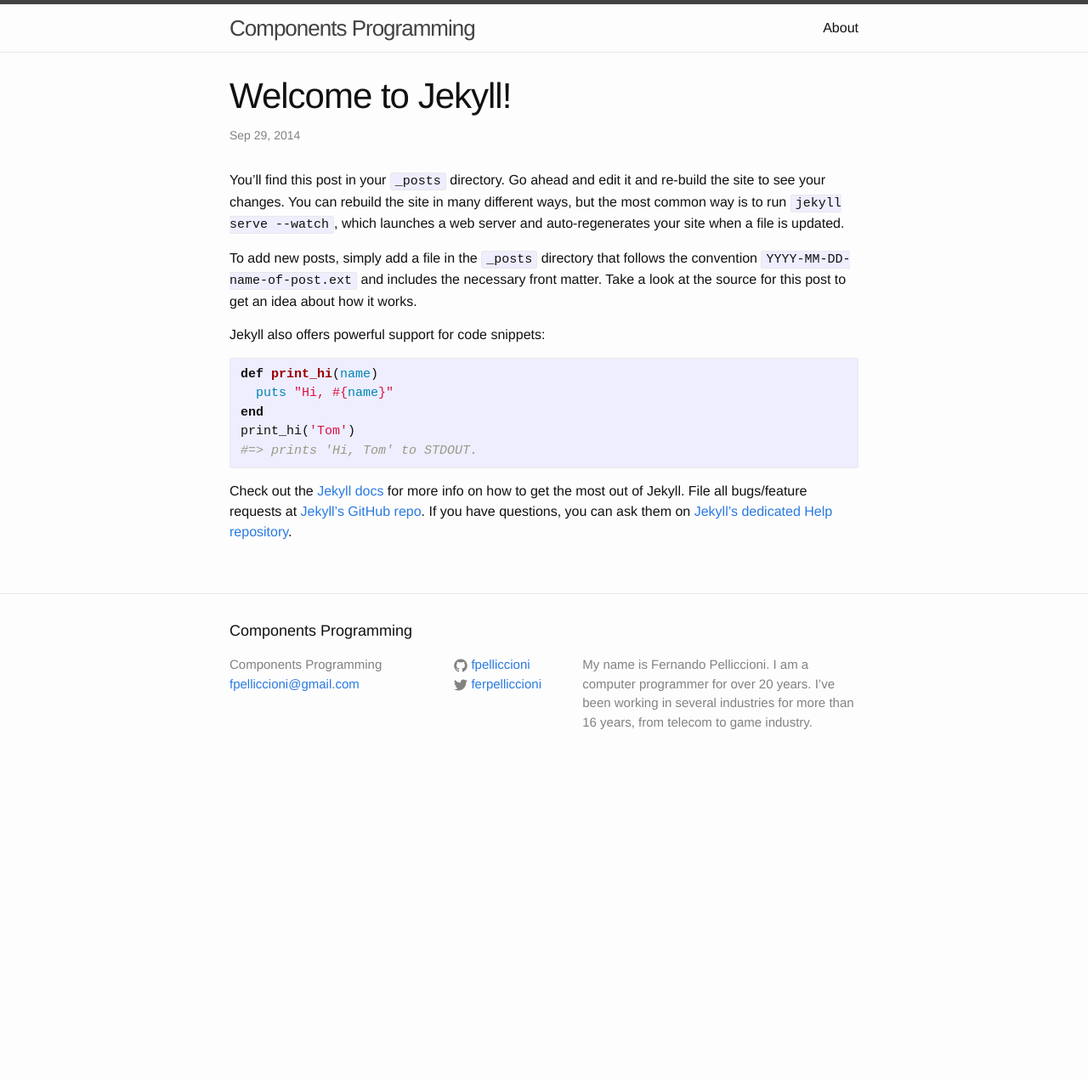
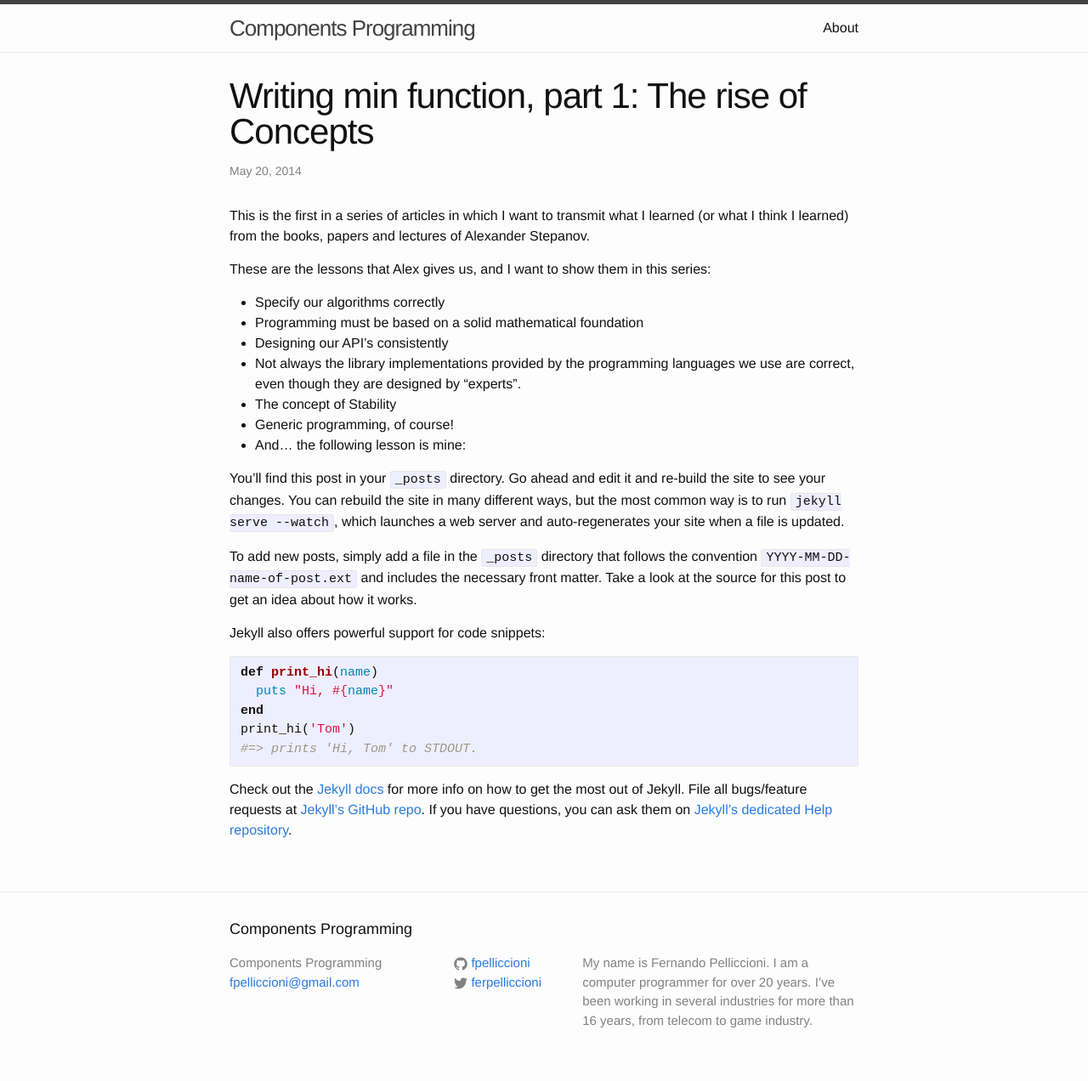
Before and after one commit to fpelliccioni/fpelliccioni.github.io, a Jekyll site: the page built from _posts/2014-05-20-writing-min-function-part1.markdown, in a window 1280 px wide. Shown: the whole page at 85% size. Built offline with Jekyll 4.4.1, drawn with Linux system fonts in a browser that asks for light colours; before the commit the page ends 921 px from its top, so only the background shows below that.

Commit message:
added test

```diff
--- a/_posts/2014-09-29-welcome-to-jekyll.markdown
+++ b/_posts/2014-05-20-writing-min-function-part1.markdown
@@ -1,9 +1,23 @@
 ---
 layout: post
-title:  "Welcome to Jekyll!"
-date:   2014-09-29 11:48:29
+title:  "Writing min function, part 1: The rise of Concepts"
+date:   2014-05-20 11:48:29
 categories: jekyll update
 ---
+This is the first in a series of articles in which I want to transmit what I learned (or what I think I learned) from the books, papers and lectures of Alexander Stepanov.
+
+These are the lessons that Alex gives us, and I want to show them in this series:
+
+- Specify our algorithms correctly
+- Programming must be based on a solid mathematical foundation
+- Designing our API’s consistently
+- Not always the library implementations provided by the programming languages we use are correct, even though they are designed by “experts”.
+- The concept of Stability
+- Generic programming, of course!
+- And… the following lesson is mine:
+
+
+
 You’ll find this post in your `_posts` directory. Go ahead and edit it and re-build the site to see your changes. You can rebuild the site in many different ways, but the most common way is to run `jekyll serve --watch`, which launches a web server and auto-regenerates your site when a file is updated.
 
 To add new posts, simply add a file in the `_posts` directory that follows the convention `YYYY-MM-DD-name-of-post.ext` and includes the necessary front matter. Take a look at the source for this post to get an idea about how it works.
```
